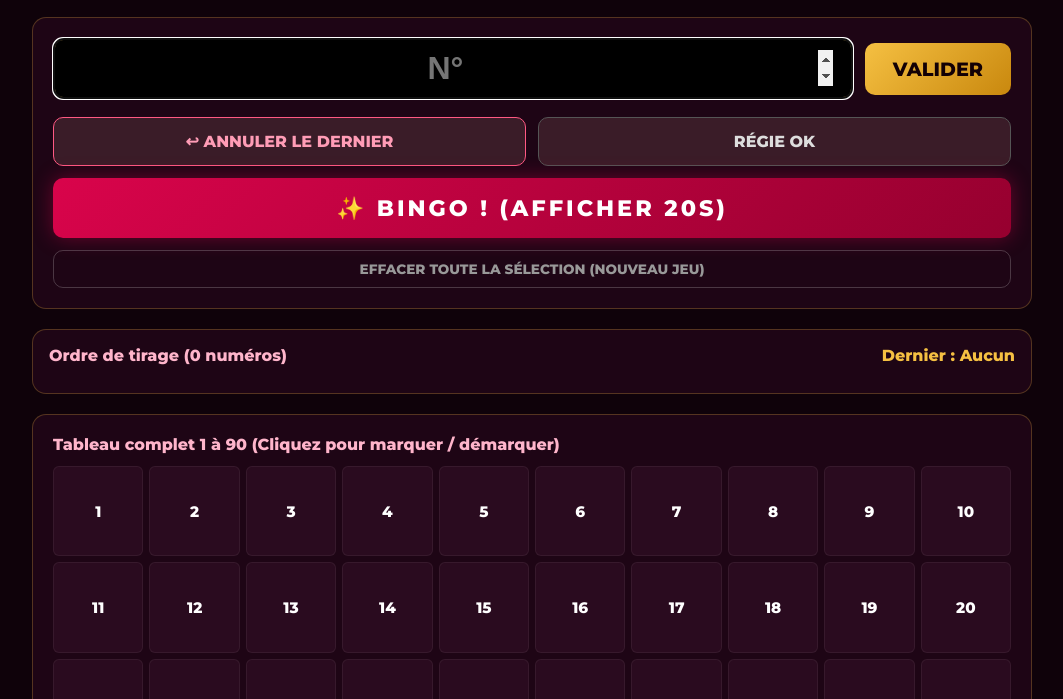
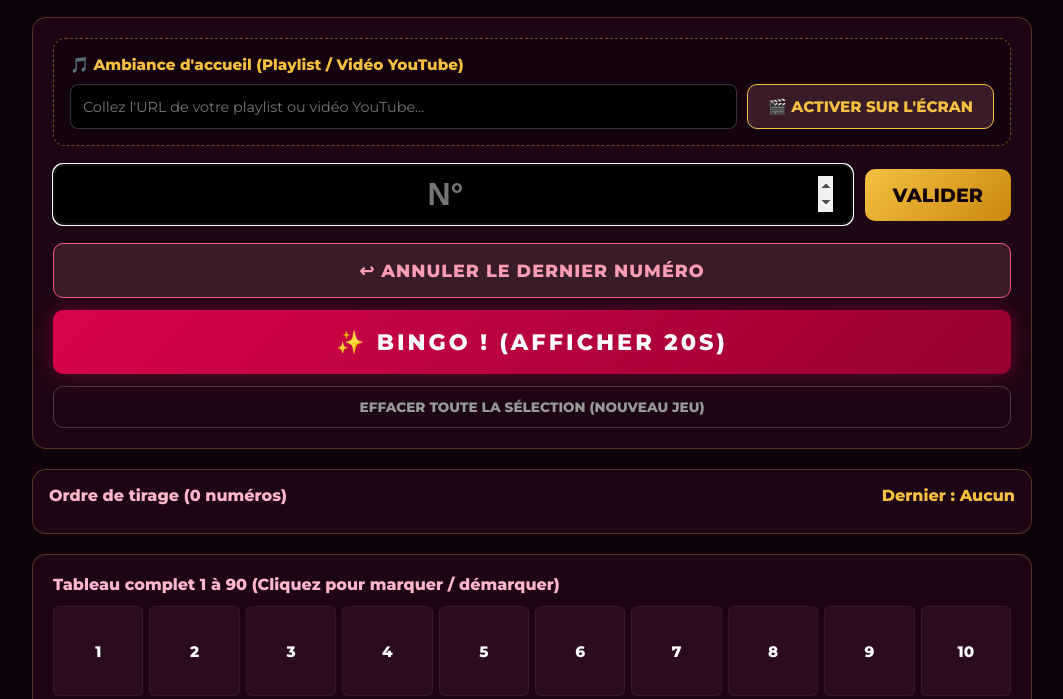
Before and after one commit to bricou63/bingo, a plain HTML site: page admin.html in a window 1280 px wide. Shown: the part 95-794 px from the top of the page, without its empty margins (108-1171 px from the left). Drawn offline with Linux system fonts and the light colour scheme; no server answers.

Commit message:
Update admin.html

```diff
--- a/admin.html
+++ b/admin.html
@@ -61,6 +61,60 @@
       gap: 18px;
     }
 
+    /* Section YouTube */
+    .yt-section {
+      background: #14020e;
+      border: 1px dashed rgba(245, 192, 66, 0.4);
+      padding: 16px;
+      border-radius: 12px;
+      display: flex;
+      flex-direction: column;
+      gap: 10px;
+    }
+
+    .yt-title {
+      font-size: 0.95rem;
+      font-weight: 700;
+      color: var(--gold);
+      display: flex;
+      align-items: center;
+      gap: 8px;
+    }
+
+    .yt-row {
+      display: flex;
+      gap: 10px;
+      flex-wrap: wrap;
+    }
+
+    .yt-input {
+      flex: 1;
+      min-width: 250px;
+      padding: 12px;
+      border-radius: 8px;
+      border: 1px solid rgba(255,255,255,0.2);
+      background: #000;
+      color: #fff;
+      font-family: 'Montserrat', sans-serif;
+      font-size: 0.9rem;
+    }
+
+    .btn-yt {
+      padding: 12px 20px;
+      font-size: 0.95rem;
+      background: #3a1c28;
+      border: 1px solid var(--gold);
+      color: var(--gold);
+    }
+
+    .btn-yt.active {
+      background: linear-gradient(135deg, #097931, #0c9e40);
+      color: #fff;
+      border-color: #72ff99;
+      box-shadow: 0 0 12px rgba(12, 158, 64, 0.5);
+    }
+
+    /* Tirage classique */
     .input-row {
       display: flex;
       gap: 12px;
@@ -101,8 +155,8 @@
     }
 
     .actions-grid {
-      display: grid;
-      grid-template-columns: 1fr 1fr;
+      display: flex;
+      flex-direction: column;
       gap: 12px;
     }
 
@@ -110,26 +164,25 @@
       background: #3a1c28;
       border: 1px solid #ff5983;
       color: #ff9cb6;
-      padding: 14px;
-      font-size: 1rem;
+      padding: 16px;
+      font-size: 1.1rem;
+      letter-spacing: 1px;
     }
 
     .btn-bingo {
-      grid-column: span 2;
       background: linear-gradient(135deg, var(--ruby), #96002f);
       color: #fff;
       font-size: 1.4rem;
       letter-spacing: 3px;
-      padding: 16px;
+      padding: 18px;
       box-shadow: 0 0 20px rgba(217, 4, 75, 0.4);
     }
 
     .btn-reset {
-      grid-column: span 2;
       background: transparent;
       border: 1px solid rgba(255, 255, 255, 0.2);
       color: #999;
-      padding: 10px;
+      padding: 12px;
       font-size: 0.85rem;
     }
 
@@ -225,14 +278,25 @@
     </header>
 
     <div class="controls-card">
+      <!-- Section Musique / Playlist YouTube d'accueil -->
+      <div class="yt-section">
+        <div class="yt-title">
+          <span>🎵 Ambiance d'accueil (Playlist / Vidéo YouTube)</span>
+        </div>
+        <div class="yt-row">
+          <input type="text" id="yt-url-input" class="yt-input" placeholder="Collez l'URL de votre playlist ou vidéo YouTube...">
+          <button id="btn-toggle-yt" class="btn-yt">🎬 Activer sur l'écran</button>
+        </div>
+      </div>
+
+      <!-- Tirage du numéro -->
       <form id="add-form" class="input-row">
         <input type="number" id="manual-input" min="1" max="90" placeholder="N°" autofocus required>
         <button type="submit" class="btn-submit">Valider</button>
       </form>
 
       <div class="actions-grid">
-        <button class="btn-undo" id="btn-undo">↩ Annuler le dernier</button>
-        <button class="btn-undo" id="btn-sound-test" style="border-color:#555; color:#ddd;">Régie OK</button>
+        <button class="btn-undo" id="btn-undo">↩ Annuler le dernier numéro</button>
         <button class="btn-bingo" id="btn-bingo">✨ BINGO ! (Afficher 20s)</button>
         <button class="btn-reset" id="btn-reset">Effacer toute la sélection (Nouveau jeu)</button>
       </div>
@@ -271,7 +335,9 @@
 
     let state = {
       numbers: [],
-      lastBingoAt: 0
+      lastBingoAt: 0,
+      showYoutube: false,
+      youtubeUrl: ""
     };
 
     function syncState() {
@@ -297,6 +363,21 @@
       const last = nums[nums.length - 1];
       document.getElementById("last-drawn-text").textContent = last !== undefined ? `Dernier : ${last}` : "Dernier : Aucun";
 
+      // Gestion bouton YouTube
+      const btnYt = document.getElementById("btn-toggle-yt");
+      const inputYt = document.getElementById("yt-url-input");
+      if (state.youtubeUrl && !inputYt.value) {
+        inputYt.value = state.youtubeUrl;
+      }
+      if (state.showYoutube) {
+        btnYt.classList.add("active");
+        btnYt.textContent = "⏹ Masquer la vidéo";
+      } else {
+        btnYt.classList.remove("active");
+        btnYt.textContent = "🎬 Activer sur l'écran";
+      }
+
+      // Historique
       const tagsContainer = document.getElementById("history-tags");
       tagsContainer.innerHTML = "";
       nums.slice().reverse().forEach((n, idx) => {
@@ -307,6 +388,7 @@
         tagsContainer.appendChild(span);
       });
 
+      // Grille
       for (let i = 1; i <= 90; i++) {
         const cell = document.getElementById(`cell-${i}`);
         if (cell) {
@@ -338,6 +420,8 @@
       if (num < 1 || num > 90 || isNaN(num)) return;
       if (!state.numbers.includes(num)) {
         state.numbers.push(num);
+        // Si la vidéo était affichée, commencer le jeu la masque
+        state.showYoutube = false;
         syncState();
       }
     }
@@ -347,9 +431,22 @@
         state.numbers = state.numbers.filter(n => n !== num);
       } else {
         state.numbers.push(num);
+        state.showYoutube = false;
       }
       syncState();
     }
+
+    // Toggle YouTube
+    document.getElementById("btn-toggle-yt").addEventListener("click", () => {
+      const url = document.getElementById("yt-url-input").value.trim();
+      if (!url && !state.showYoutube) {
+        alert("Veuillez coller un lien YouTube (playlist ou vidéo) d'abord !");
+        return;
+      }
+      state.youtubeUrl = url;
+      state.showYoutube = !state.showYoutube;
+      syncState();
+    });
 
     document.getElementById("add-form").addEventListener("submit", (e) => {
       e.preventDefault();
```
